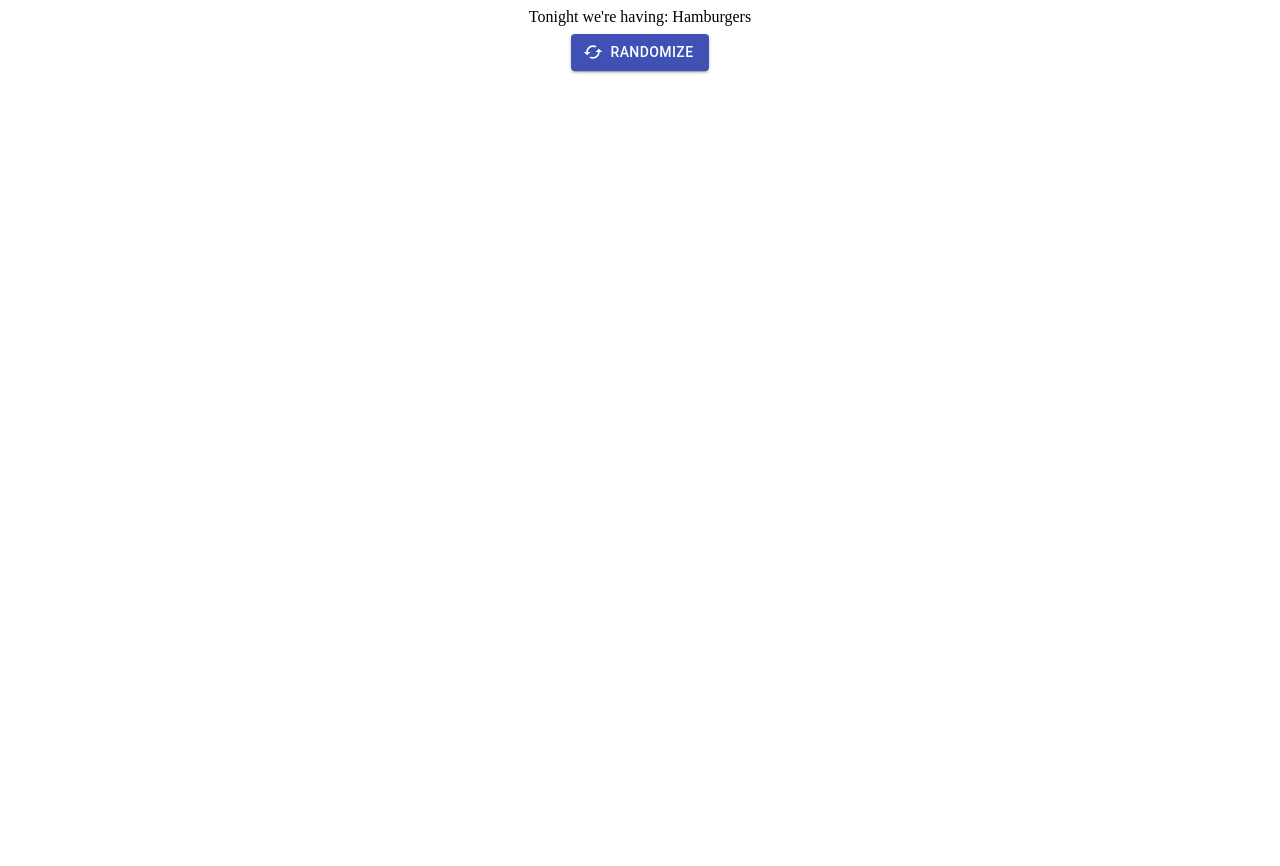
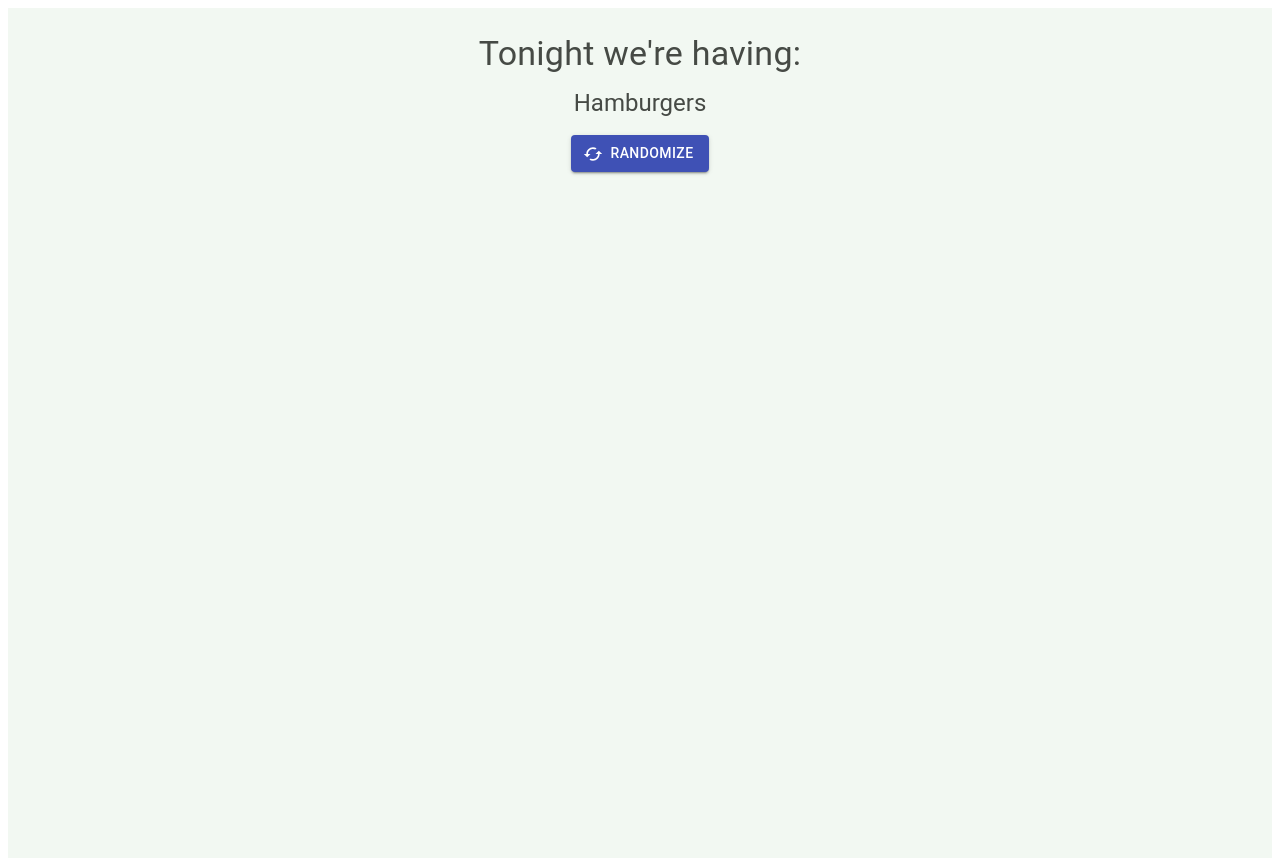
Before and after one commit to Trevor2492/meal-prep, a React (Create React App) app: page / in a window 1280 px wide. Before the commit the page ends 800 px from the top, so only its background shows below. Built offline with nearby package versions, Linux system fonts and the light colour scheme.

Commit message:
added tstyling elements

```diff
--- a/src/App.css
+++ b/src/App.css
@@ -1,3 +1,6 @@
 .App {
   text-align: center;
+  min-height: 100vh;
+  padding: 25px;
+  background-color: #f2f8f2;
 }
--- a/src/App.js
+++ b/src/App.js
@@ -4,10 +4,14 @@ import { useState } from "react";
 import { makeStyles } from "@material-ui/core/styles";
 import Button from "@material-ui/core/Button";
 import CachedIcon from "@material-ui/icons/Cached";
+import Typography from "@material-ui/core/Typography";
 
 const useStyles = makeStyles((theme) => ({
   button: {
     margin: theme.spacing(1),
+  },
+  typography: {
+    color: "#464A45",
   },
 }));
 
@@ -24,7 +28,12 @@ function App() {
 
   return (
     <div className="App">
-      <div>Tonight we're having: {mealList[meal]}</div>
+      <Typography className={classes.typography} variant="h4" gutterBottom>
+        Tonight we're having:
+      </Typography>
+      <Typography className={classes.typography} variant="h5" gutterBottom>
+        {mealList[meal]}
+      </Typography>
       <Button
         variant="contained"
         color="primary"
```
